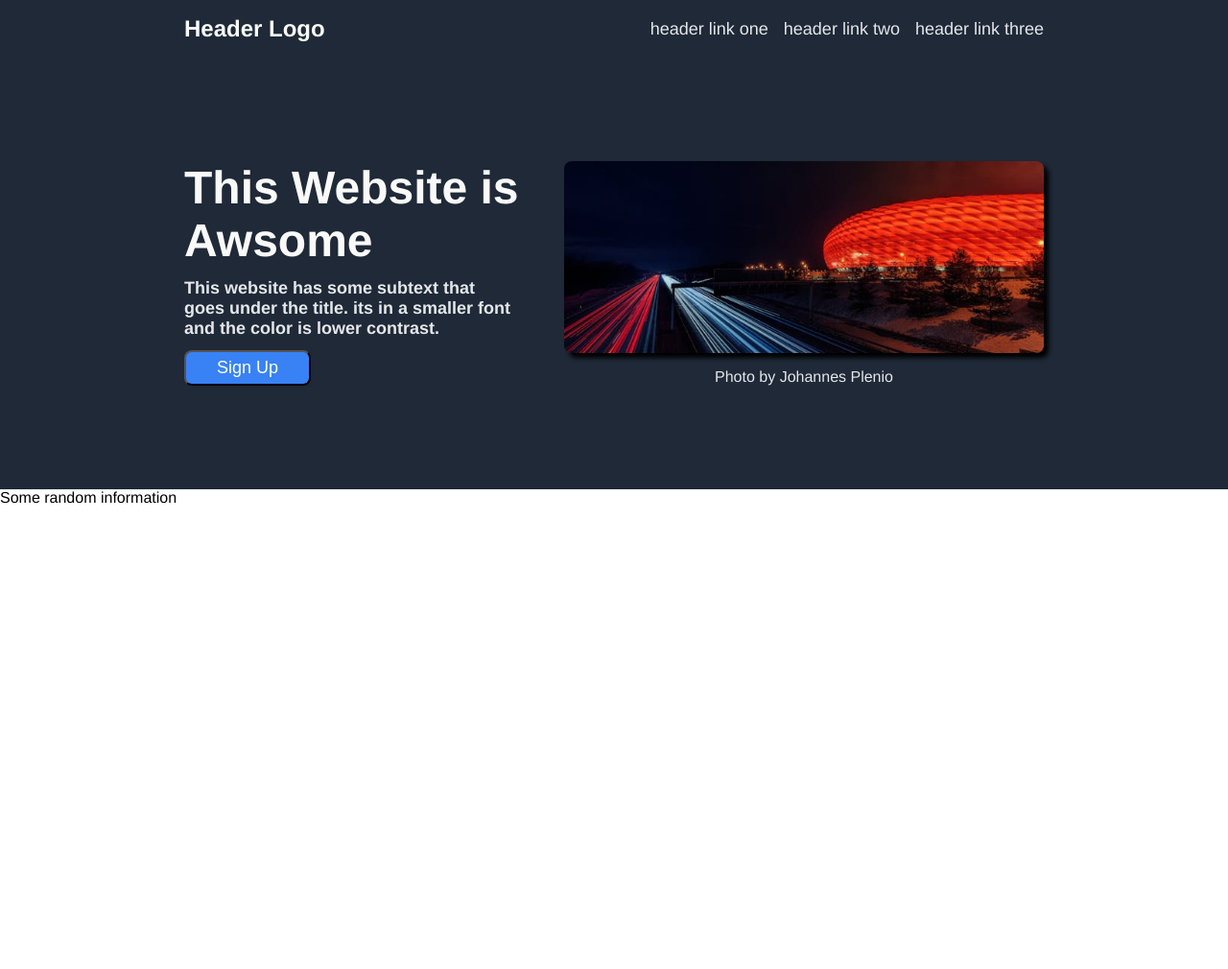
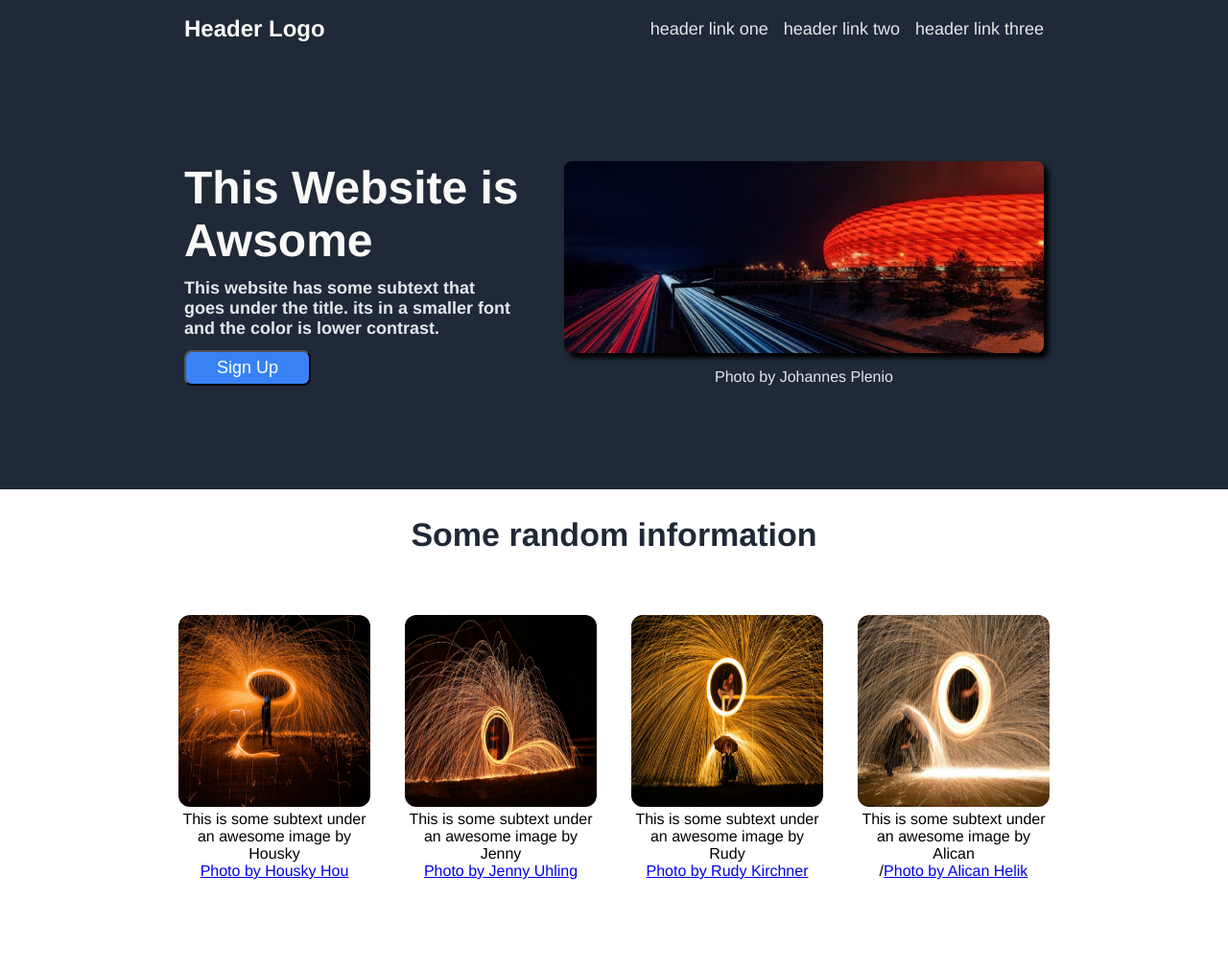
Before and after one commit to jakeangel/odin-landingpage, a plain HTML site: page index.html in a window 1280 px wide. Shown: the whole page at 96% size. Before the commit the page ends 800 px from the top, so only its background shows below. Drawn offline with Linux system fonts and the light colour scheme.

Commit message:
added images to information section and subtext with credit links to artists/added min height to card section and made flex containers to line out the cards horizontily

```diff
--- a/css/style.css
+++ b/css/style.css
@@ -9,6 +9,8 @@ body{
     font-family:'Franklin Gothic Medium', 'Arial Narrow', Arial, sans-serif;
 
 }
+
+/* header and hero section */
 
 .header-container{
     background-color:#1f2937;
@@ -59,7 +61,7 @@ body{
 }
 
 
-a{
+.header-container a{
     text-decoration:none;
     color:#e5e7eb;
 }
@@ -91,8 +93,41 @@ button{
 
 }
 
-img{
+.image-container img{
     object-fit:cover;
     border-radius:8px;
     box-shadow: 5px 5px 5px black;
 }
+
+/* random information section */
+
+.info-header{
+    font-size:34px;
+    font-weight:900;
+    color:#1f2937;
+    padding:28px 0;
+
+}
+
+.card-flexbox{
+    display:flex;
+    justify-content:center;
+    gap:36px;
+}
+
+.card-flexbox .card img{
+    border-radius:12px;
+}
+
+.card-section{
+    display:flex;
+    flex-direction:column;
+    align-items:center;
+    gap:36px;
+    min-height:500px;
+}
+
+.card{
+    width:200px;
+    text-align:center;
+}
--- a/index.html
+++ b/index.html
@@ -30,24 +30,25 @@
         </div>
     </div>
 
-    <section>
-        <p>Some random information</p>
+    <section class="card-section">
+        <p class="info-header">Some random information</p>
         <div class="card-flexbox">
             <div class="card">
-                <img>
-                <p></p>
+                <img src="/images/housky.jpg" width="200px" height="200px"">
+                <p>This is some subtext under an awesome image by Housky</p><a href="https://www.pexels.com/photo/long-exposure-shot-of-steel-wool-4771964">Photo by Housky Hou</a>
             </div>
             <div  class="card">
-                <img>
-                <p></p>
+                <img src="/images/jenny.jpg" width="200px" height="200px" alt="hand with lights">
+                <p>This is some subtext under an awesome image by Jenny</p> <a href="https://www.pexels.com/photo/steel-wool-photography-of-person-standing-on-the-road-4378066">Photo by Jenny Uhling</a>
+
             </div>
             <div  class="card">
-                <img>
-                <p></p>
+                <img src="/images/rudy.jpg" width="200px" height="200px">
+                <p>This is some subtext under an awesome image by Rudy</p><a href="https://www.pexels.com/photo/time-lapse-photography-of-person-making-firework-spark-under-person-holding-umbrella-during-nighttime-1229841">Photo by Rudy Kirchner</a>
             </div>
             <div  class="card">
-                <img>
-                <p></p>
+                <img src="/images/alican.jpg" width="200px" height="200px">
+                <p>This is some subtext under an awesome image by Alican</p>/<a href="https://www.pexels.com/photo/man-protecting-himself-from-sparkles-with-umbrella-15112699">Photo by Alican Helik</a>
             </div>
         </div>
     </section>
```
Also changed, not shown: images/alican.jpg (added), images/housky.jpg (added), images/jenny.jpg (added), images/rudy.jpg (added).
